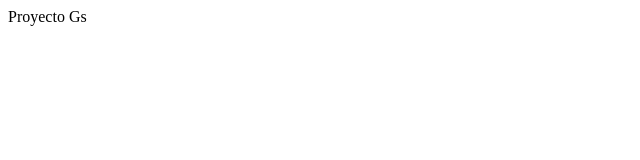
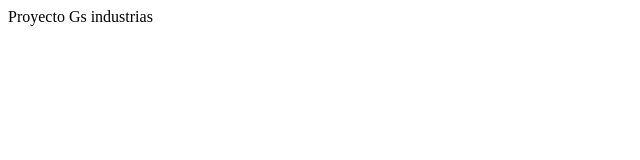
Before and after one commit to Robert1010967/CRUD, a plain HTML site: page Crud/index.html in a window 1280 px wide. Shown: the full height of the page, 0-640 px from the left. Drawn offline with Linux system fonts and the light colour scheme.

Commit message:
first commit

```diff
--- a/Crud/index.html
+++ b/Crud/index.html
@@ -6,6 +6,6 @@
     <title>Proyecto CRUD</title>
 </head>
 <body>
-    Proyecto Gs
+    Proyecto Gs industrias
 </body>
 </html>
```
Also changed, not shown: Crud/script.js (added), script.js (deleted).
